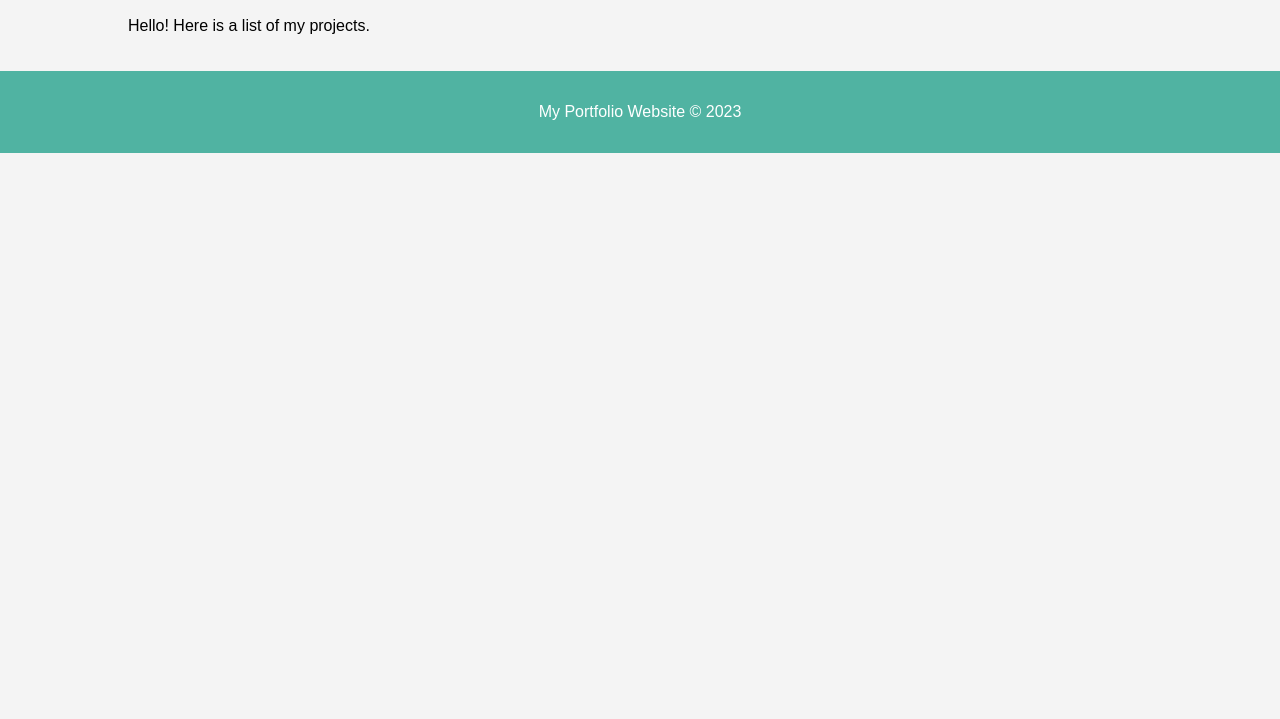
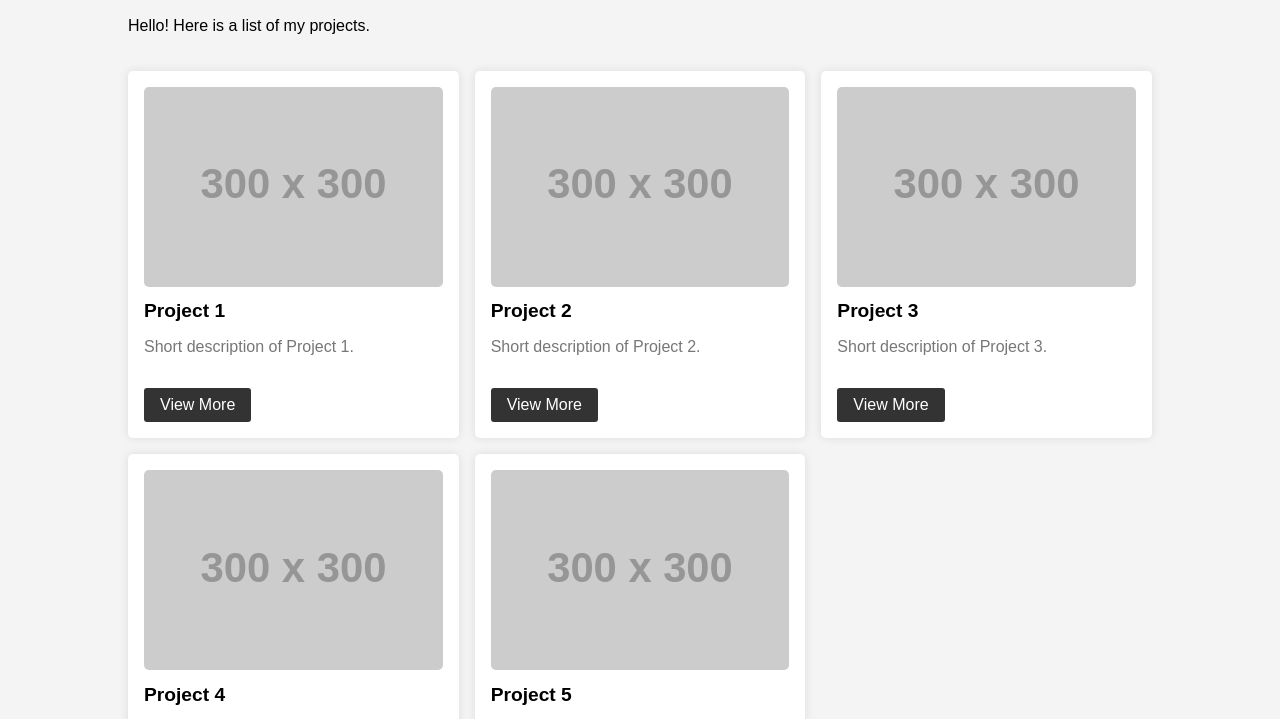
Before and after one commit to umairansar64/portfolio-website, a plain HTML site: page projects.html in a window 1280 px wide. Shown: the part 229-948 px from the top of the page. Before the commit the page ends 800 px from the top, so only its background shows below. Drawn offline with Linux system fonts and the light colour scheme; placeholder pictures from the web are drawn by us; files whose address does not match are found by name.

Commit message:
Add Projects, Modify Contact page

```diff
--- a/css/styles.css
+++ b/css/styles.css
@@ -39,3 +39,58 @@ footer {
     text-align: center;
     padding: 1em 0;
 }
+
+/* Project page Styles */
+
+.projects-container {
+    width: 80%;
+    margin: auto;
+    margin-bottom: 20px;
+    display: grid;
+    grid-template-columns: repeat(auto-fill, minmax(300px, 1fr));
+    gap: 1em;
+}
+.project {
+    background-color: white;
+    padding: 1em;
+    box-shadow: 0 0 10px rgba(0, 0, 0, 0.1);
+    border-radius: 5px;
+    transition: transform 0.2s ease-in-out;
+}
+.project:hover {
+    transform: translateY(-5px);
+}
+.project img {
+    width: 100%;
+    height: 200px;
+    object-fit: cover;
+    border-radius: 5px;
+}
+.project-title {
+    font-size: 1.2em;
+    margin-top: 0.5em;
+}
+.project-desc {
+    margin-top: 0.5em;
+    color: #777;
+}
+.project-link {
+    display: inline-block;
+    margin-top: 1em;
+    padding: 0.5em 1em;
+    background-color: #333;
+    color: white;
+    text-decoration: none;
+    border-radius: 3px;
+}
+.project-link:hover {
+    background-color: #555;
+}
+
+/* Google form styles */
+
+iframe {
+    border: 1px solid #ccc;
+    padding: 10px;
+    height: 1500px;
+  }
--- a/projects.html
+++ b/projects.html
@@ -24,6 +24,44 @@
     <p>Hello! Here is a list of my projects.</p>
 </div>
 
+<div class="projects-container">
+    <!-- Project 1 -->
+    <div class="project">
+        <img src="https://via.placeholder.com/300" alt="Project 1">
+        <h2 class="project-title">Project 1</h2>
+        <p class="project-desc">Short description of Project 1.</p>
+        <a href="#" class="project-link">View More</a>
+    </div>
+
+    <!-- Project 2 -->
+    <div class="project">
+        <img src="https://via.placeholder.com/300" alt="Project 2">
+        <h2 class="project-title">Project 2</h2>
+        <p class="project-desc">Short description of Project 2.</p>
+        <a href="#" class="project-link">View More</a>
+    </div>
+
+    <div class="project">
+        <img src="https://via.placeholder.com/300" alt="Project 3">
+        <h2 class="project-title">Project 3</h2>
+        <p class="project-desc">Short description of Project 3.</p>
+        <a href="#" class="project-link">View More</a>
+    </div>
+
+    <div class="project">
+        <img src="https://via.placeholder.com/300" alt="Project 4">
+        <h2 class="project-title">Project 4</h2>
+        <p class="project-desc">Short description of Project 4.</p>
+        <a href="#" class="project-link">View More</a>
+    </div>
+
+    <div class="project">
+        <img src="https://via.placeholder.com/300" alt="Project 5">
+        <h2 class="project-title">Project 5</h2>
+        <p class="project-desc">Short description of Project 5.</p>
+        <a href="#" class="project-link">View More</a>
+    </div>
+</div>
 
 <footer>
     <p>My Portfolio Website &copy; 2023</p>
```
Also changed, not shown: contact.html (+1 -0 lines).
